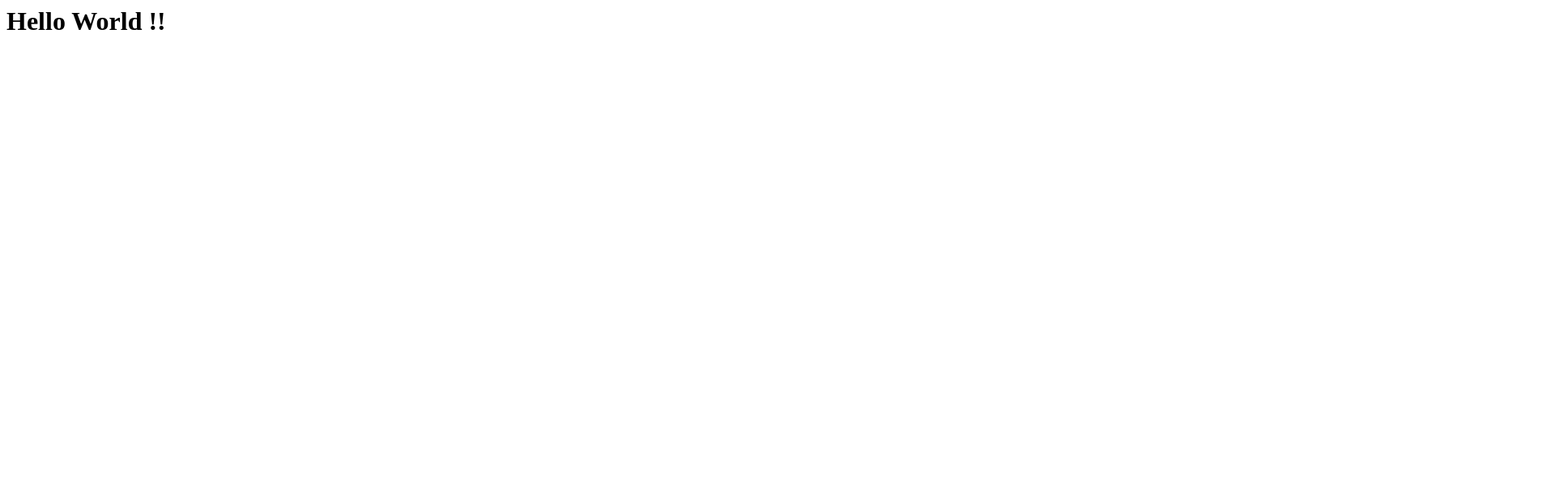
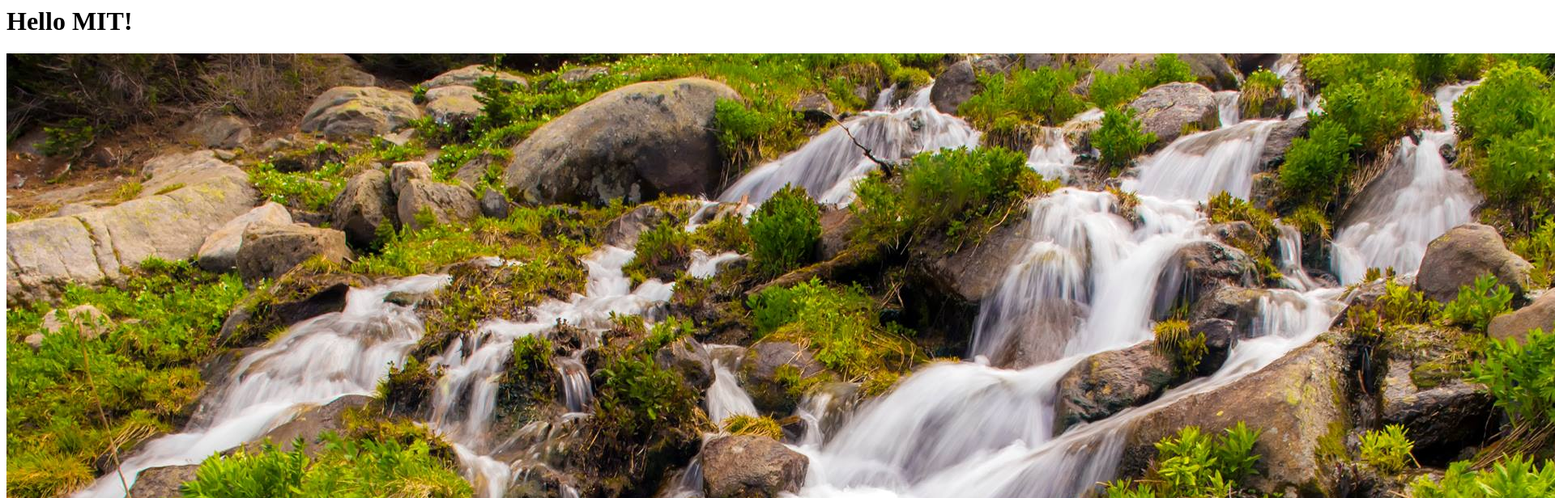
Before and after one commit to sakshi005/sakshi005.github.io, a plain HTML site: page index.html in a window 1280 px wide. Shown: the top 616 px of the page at 81% size, 1920 px wide, since content can reach past the window. Drawn offline with Linux system fonts and the light colour scheme.

Commit message:
second edit

```diff
--- a/index.html
+++ b/index.html
@@ -1 +1,4 @@
-<html><h1>Hello World !!</h1></html>
+<html><h1>Hello MIT!</h1>
+<div>
+    <img src="desk2.jpg"></img></div>
+</html>
```
Also changed, not shown: desk2.jpg (added).
